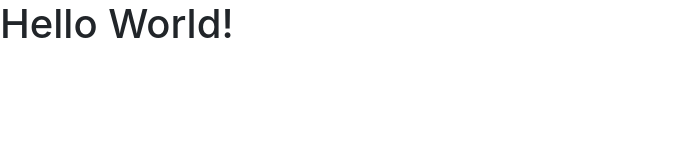
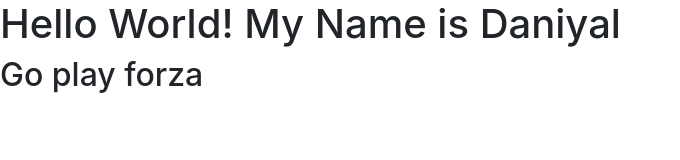
Before and after one commit to j1ter/project, a plain HTML site: page src/index.html in a window 1280 px wide. Shown: the whole page, without its empty margins (0-680 px from the left). Drawn offline with nearby package versions, Linux system fonts and the light colour scheme.

```diff
--- a/src/index.html
+++ b/src/index.html
@@ -51,6 +51,7 @@
         <div class="box col-3 col-md-6">3</div>
       </div>
     </div> -->
-    <h1>Hello World!</h1>
+    <h1>Hello World! My Name is Daniyal</h1>
+    <h2>Go play forza</h2>
   </body>
 </html>
```
Also changed, not shown: src/sass/_generals.sass (added), src/sass/_media.sass (added), src/sass/_mixins.sass (added), src/sass/style.css (deleted), 1 other file.
